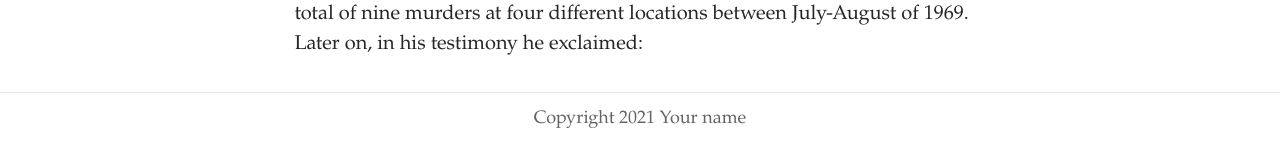
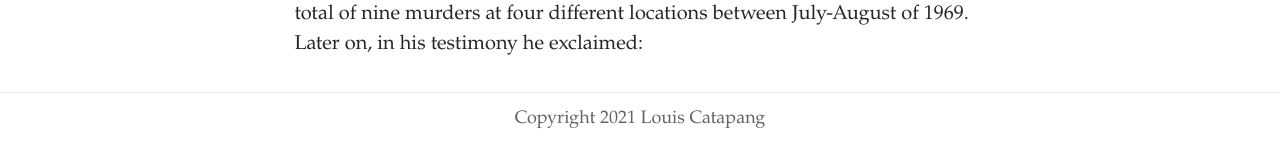
Before and after one commit to Loohwis/Vault, a Jekyll site: the page built from index.html, in a window 1280 px wide. Shown: the part 1394-1555 px from the top of the page. Built offline with Jekyll 4.4.1, drawn with Linux system fonts in a browser that asks for light colours; some web fonts are replaced; the list of posts is cut into pages by our own code.

Commit message:
Update Settings “general”

```diff
--- a/_data/settings.yml
+++ b/_data/settings.yml
@@ -1,6 +1,6 @@
 title: CULT VAULT
 description: "Youth Culture, Trends, Movements "
-footer_text: Copyright 2021 Your name
+footer_text: Copyright 2021 Louis Catapang
 header_feature_image: ../uploads/websitebannerfinalfinalfinal.png
 header_text: ""
 header_text_color: "#ffffff"
```
